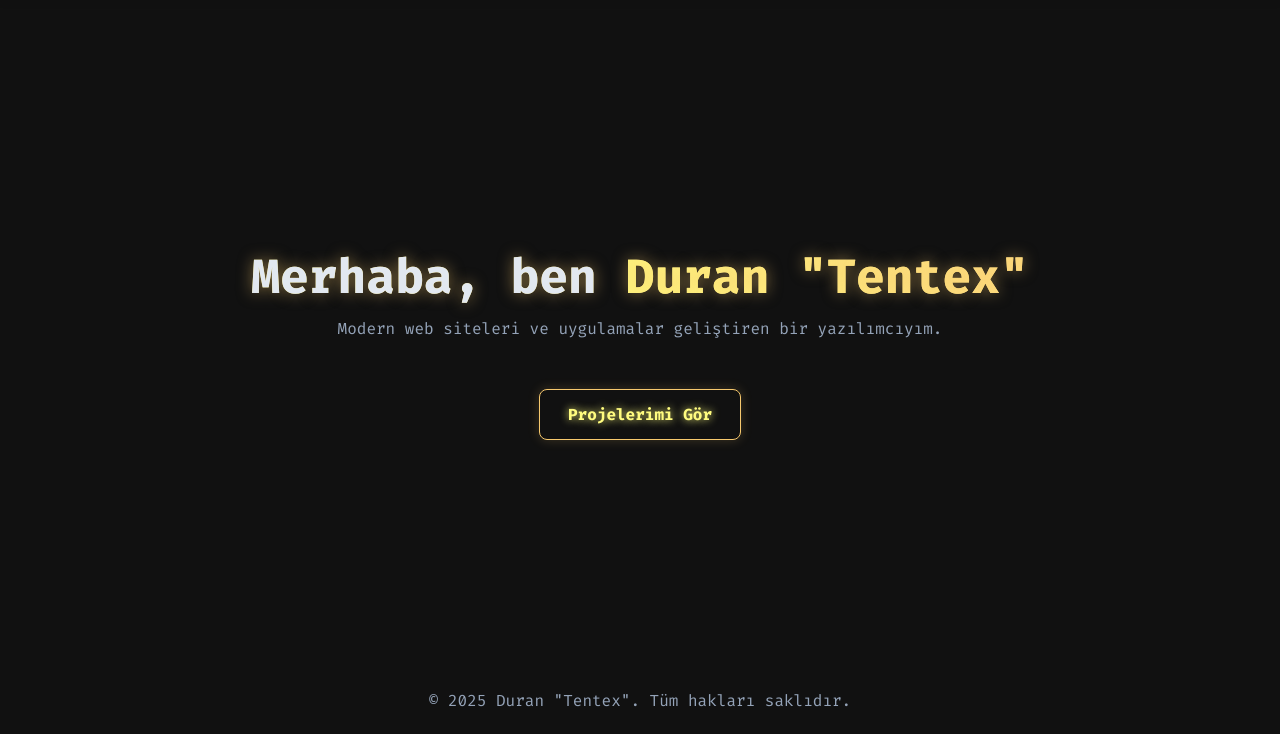
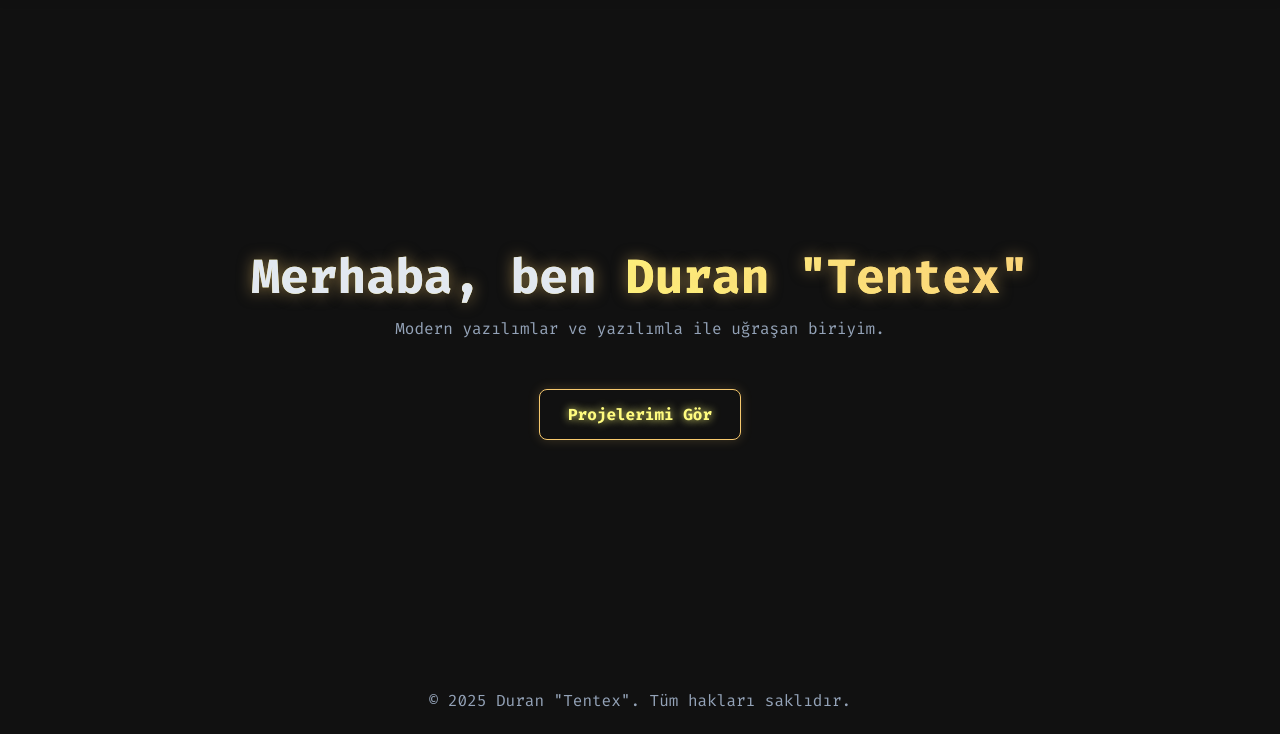
Before and after one commit to Tentex1/tentex1.github.io, a plain HTML site: page index.html in a window 1280 px wide. Shown: the part 66-800 px from the top of the page. Drawn offline with Linux system fonts and the light colour scheme.

Commit message:
Update index.html

```diff
--- a/index.html
+++ b/index.html
@@ -48,7 +48,7 @@
         <section id="hero">
             <div class="hero-text">
                 <h1>Merhaba, ben <span class="highlight">Duran "Tentex"</span></h1>
-                <p>Modern web siteleri ve uygulamalar geliştiren bir yazılımcıyım.</p>
+                <p>Modern yazılımlar ve yazılımla ile uğraşan biriyim.</p>
                 <a href="projeler.html" class="btn">Projelerimi Gör</a>
             </div>
         </section>
@@ -61,4 +61,5 @@
     <script src="script.js"></script>
 </body>
 
+
 </html>
```
